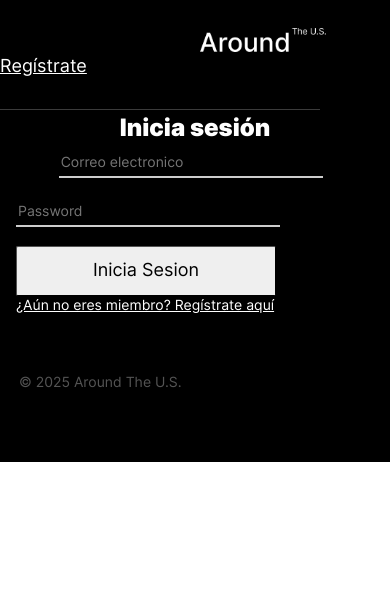
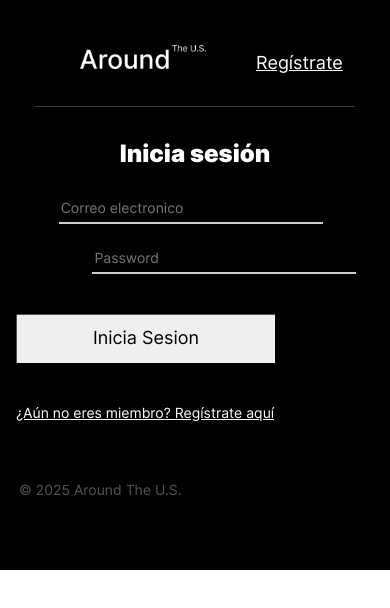
Before and after one commit to carolina0304/web_project_around_auth, a React (Vite) app: page /signin in a window 390 px wide. Shown: the top 608 px of the page. Built offline with nearby package versions, Linux system fonts and the light colour scheme.

Commit message:
acomodar css

```diff
--- a/src/blocks/header.css
+++ b/src/blocks/header.css
@@ -47,6 +47,14 @@
   background: none;
 }
 
+.header__email {
+  width: 111px;
+  font-family: "Inter";
+  font-size: 18px;
+  color: #fff;
+  text-align: right;
+}
+
 @media screen and (max-width: 1024px) {
   .header {
     max-width: 700px;
@@ -54,11 +62,14 @@
   }
 
   .header__signout-button {
-    width: 1px;
+    width: 75px;
     margin: 0;
   }
   .header__link {
-    margin-left: 8px;
+    margin-left: 550px;
+  }
+  .header__email {
+    margin-left: -20px;
   }
 }
 
@@ -66,8 +77,8 @@
   .header__logo {
     width: 126px;
     height: 24px;
-    margin-top: 28px;
-    margin-left: 200px;
+    /*margin-top: 28px;
+    margin-left: 230px;*/
   }
   .header__line {
     width: 320px;
@@ -75,6 +86,16 @@
   }
 
   .header__link {
-    margin-left: 0;
+    margin-left: 50px;
+  }
+
+  .header__user-info {
+    margin: auto;
+    padding-top: 30px;
+  }
+
+  .header__signout-button {
+    margin-right: 50px;
+    padding-top: 30px;
   }
 }
--- a/src/blocks/login.css
+++ b/src/blocks/login.css
@@ -39,6 +39,7 @@
   color: white;
 
   border-bottom: 2px solid #cccccc;
+  padding-top: 30px;
 }
 
 /*.login__input_type_error {
@@ -52,6 +53,9 @@
 }*/
 
 /*.login__input-error {
+  font-family: "Inter";
+  color: red;
+  font-size: 12px;
 }*/
 
 .login__buttonlogin {
@@ -85,12 +89,13 @@
 @media screen and (max-width: 544px) {
   .login__buttonlogin {
     width: 260px;
-    margin: auto;
+    margin: 40px auto;
   }
 
   .login__input {
     width: 260px;
     margin: auto;
+    padding-top: 20px;
   }
   .login__link {
     width: 260px;
@@ -98,6 +103,7 @@
   }
   .login__title {
     margin: 0;
+    padding-top: 30px;
   }
   .login__form {
     margin: 0;
--- a/src/blocks/popup.css
+++ b/src/blocks/popup.css
@@ -226,6 +226,14 @@
   .popup__text {
     left: -200px;
   }
+
+  .popup__icon {
+    left: -200px;
+  }
+
+  .popup__message {
+    left: -200px;
+  }
 }
 
 @media screen and (max-width: 544px) {
@@ -236,8 +244,8 @@
   .popup__close {
     width: 26px;
     height: 26px;
-    top: -40px;
-    left: 264px;
+    top: 80px;
+    left: 140px;
   }
 
   .popup__form {
@@ -298,4 +306,13 @@
     top: -320px;
     left: -30px;
   }
+
+  .popup__icon {
+    margin: 30px 40px 30px 85px;
+  }
+
+  .popup__message {
+    margin: auto;
+    max-width: 240px;
+  }
 }
--- a/src/blocks/profile.css
+++ b/src/blocks/profile.css
@@ -175,6 +175,6 @@
   }
   .profile__editavatar {
     left: 140px;
-    top: 180px;
+    top: 300px;
   }
 }
--- a/src/blocks/register.css
+++ b/src/blocks/register.css
@@ -2,7 +2,7 @@
   font-family: "Inter";
   font-weight: 900;
   font-size: 24px;
-  margin: 60px 461px 0 461px;
+  margin: 30px auto;
   color: #fff;
   text-align: center;
 }
@@ -70,7 +70,7 @@
   }
   .register__buttonlogin {
     width: 260px;
-    margin: auto;
+    margin: 40px auto;
   }
   .register__link {
     width: 260px;
--- a/src/components/Main/components/Login/login.jsx
+++ b/src/components/Main/components/Login/login.jsx
@@ -36,9 +36,9 @@ export default function Login(props) {
             placeholder="Correo electronico"
             required
           />
-          <span className="login__input-error login-email-error">
-            Por favor, Introduce un correo electronico.
-          </span>
+          {/*<span className="login__input-error login-email-error">
+            Introduce un correo electronico.
+          </span>*/}
           <label htmlFor="password" className="login__password-label">
             Contraseña:
           </label>
@@ -50,9 +50,11 @@ export default function Login(props) {
             onChange={(e) => setData({ ...data, password: e.target.value })}
             placeholder="Password"
           />
-          <span className="login__input-error login-password-error">
-            Por favor, Introduce tu contraseña.
-          </span>
+
+          {/*<span className="login__input-error login-password-error">
+            Introduce tu contraseña.
+          </span>*/}
+
           <button id="buttonLogin" type="submit" className="login__buttonlogin">
             Inicia Sesion
           </button>
--- a/src/components/Main/components/Register/register.jsx
+++ b/src/components/Main/components/Register/register.jsx
@@ -36,9 +36,9 @@ export default function Register(props) {
             placeholder="Correo electronico"
             required
           />
-          <span className="register__input-error register-email-error">
+          {/*<span className="register__input-error register-email-error">
             Por favor, Introduce un correo electronico.
-          </span>
+          </span>*/}
           <label htmlFor="password" className="register__password-label">
             Contraseña:
           </label>
@@ -50,9 +50,9 @@ export default function Register(props) {
             onChange={(e) => setData({ ...data, password: e.target.value })}
             placeholder="Password"
           />
-          <span className="register__input-error register-password-error">
+          {/*<span className="register__input-error register-password-error">
             Por favor, Introduce tu contraseña.
-          </span>
+          </span>*/}
           <button
             id="buttonRegister"
             type="submit"
```
